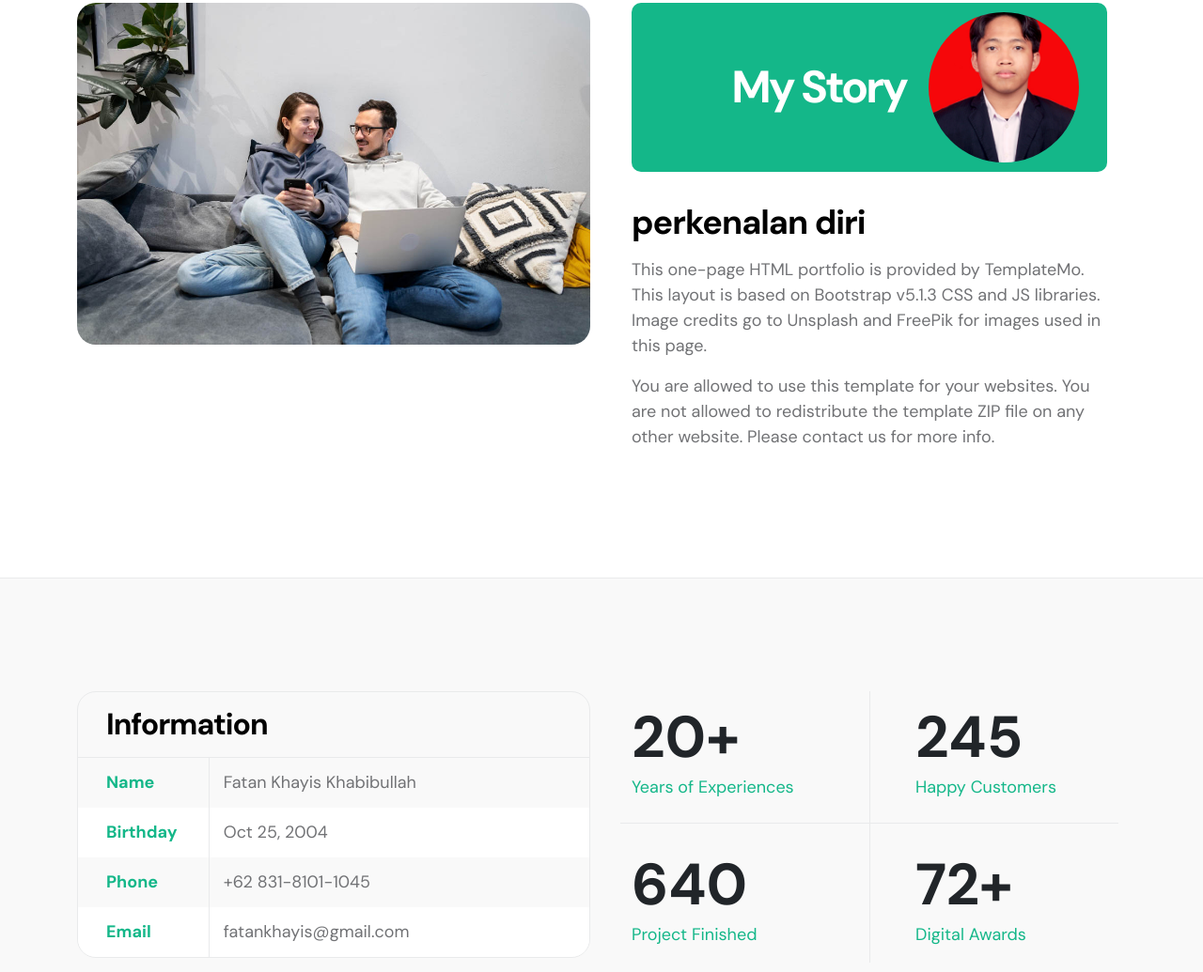
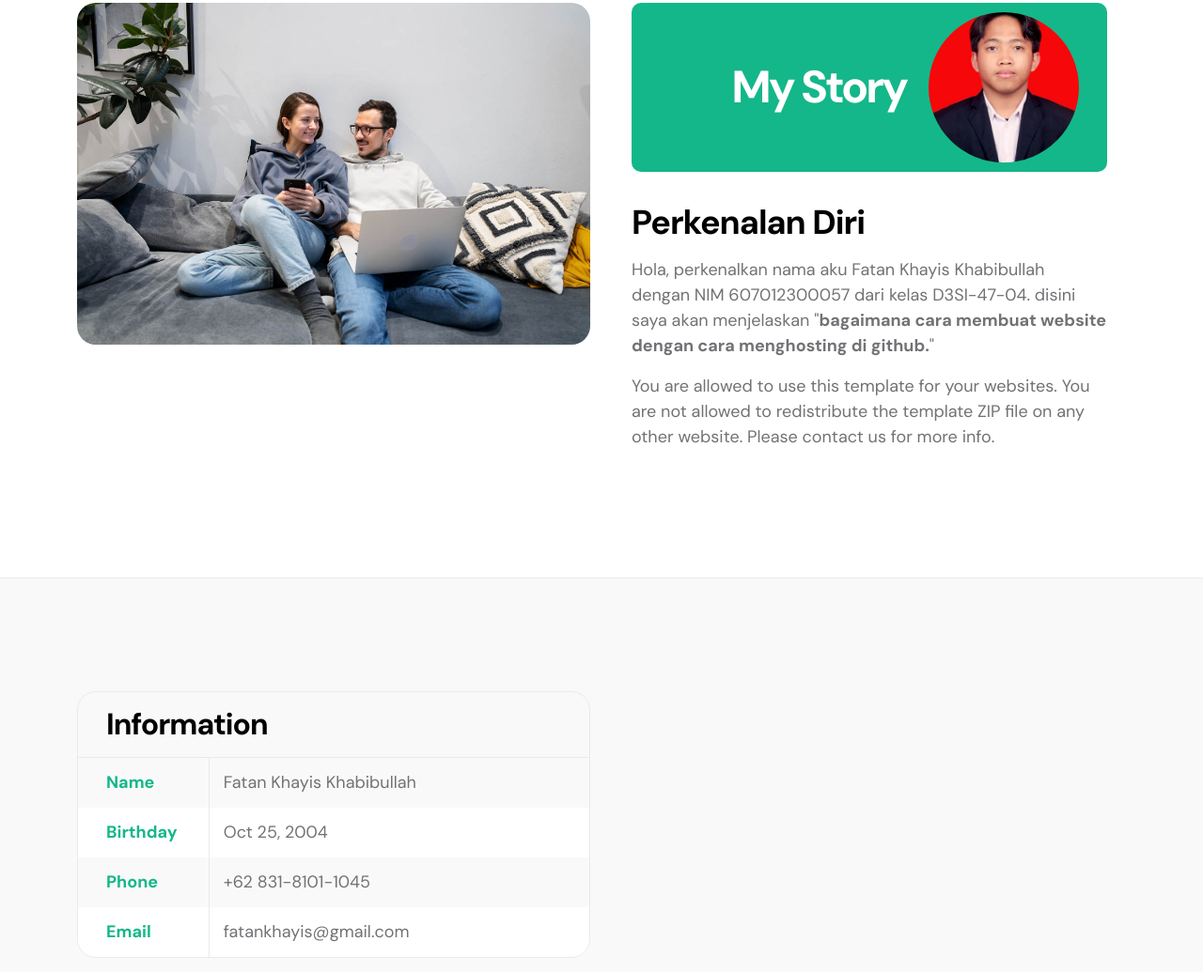
Before and after one commit to fatankhayis/tugas-jarkom, a plain HTML site: page index.html in a window 1280 px wide. Shown: the part 777-1812 px from the top of the page at 94% size. Drawn offline with Linux system fonts and the light colour scheme.

Commit message:
ganti all lagi

```diff
--- a/index.html
+++ b/index.html
@@ -139,9 +139,9 @@ https://templatemo.com/tm-578-first-portfolio
                                     <img src="images/fatan.jpg" class="avatar-image img-fluid" alt="">
                                 </div>
 
-                                <h3 class="pt-2 mb-3">perkenalan diri</h3>
+                                <h3 class="pt-2 mb-3">Perkenalan Diri</h3>
 
-                                <p>This one-page HTML portfolio is provided by <a href="https://templatemo.com" target="_blank">TemplateMo</a>. This layout is based on Bootstrap v5.1.3 CSS and JS libraries. Image credits go to <a href="https://unsplash.com" target="_blank">Unsplash</a> and <a href="https://freepik.com" target="_blank">FreePik</a> for images used in this page.</p>
+                                <p>Hola, perkenalkan nama aku Fatan Khayis Khabibullah dengan NIM 607012300057 dari kelas D3SI-47-04. disini saya akan menjelaskan "<b>bagaimana cara membuat website dengan cara menghosting di github.</b>"</p>
 
                                 <p>You are allowed to use this template for your websites. You are not allowed to redistribute the template ZIP file on any other website. Please <a href="https://templatemo.com/contact" target="_blank">contact us</a> for more info.</p>
                             </div>
@@ -184,40 +184,6 @@ https://templatemo.com/tm-578-first-portfolio
                                 </div>
                             </div>
                         </div>
-
-                        <div class="col-lg-6 col-12 mt-5 mt-lg-0">
-                            <div class="about-thumb">
-                                <div class="row">
-                                    <div class="col-lg-6 col-6 featured-border-bottom py-2">
-                                        <strong class="featured-numbers">20+</strong>
-
-                                        <p class="featured-text">Years of Experiences</p>
-                                    </div>
-
-                                    <div class="col-lg-6 col-6 featured-border-start featured-border-bottom ps-5 py-2">
-                                        <strong class="featured-numbers">245</strong>
-
-                                        <p class="featured-text">Happy Customers</p>
-                                    </div>
-
-                                    <div class="col-lg-6 col-6 pt-4">
-                                        <strong class="featured-numbers">640</strong>
-
-                                        <p class="featured-text">Project Finished</p>
-                                    </div>
-
-                                    <div class="col-lg-6 col-6 featured-border-start ps-5 pt-4">
-                                        <strong class="featured-numbers">72+</strong>
-
-                                        <p class="featured-text">Digital Awards</p>
-                                    </div>
-                                </div>
-                            </div>
-                        </div>
-
-                    </div>
-                </div>
-            </section>
 
 
             <section class="clients section-padding">
```
